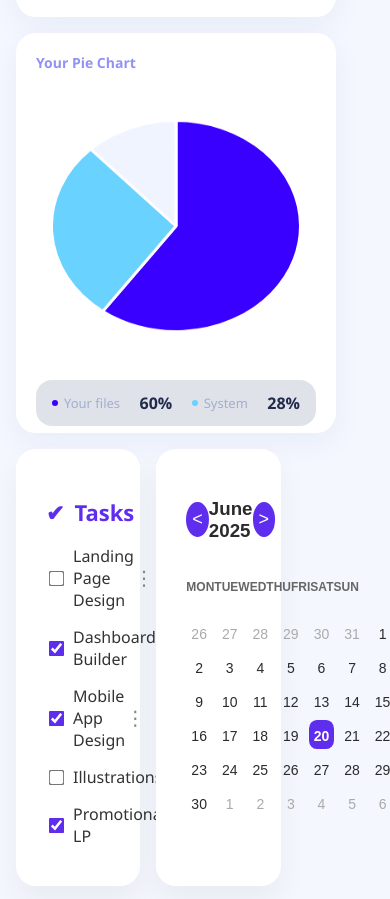
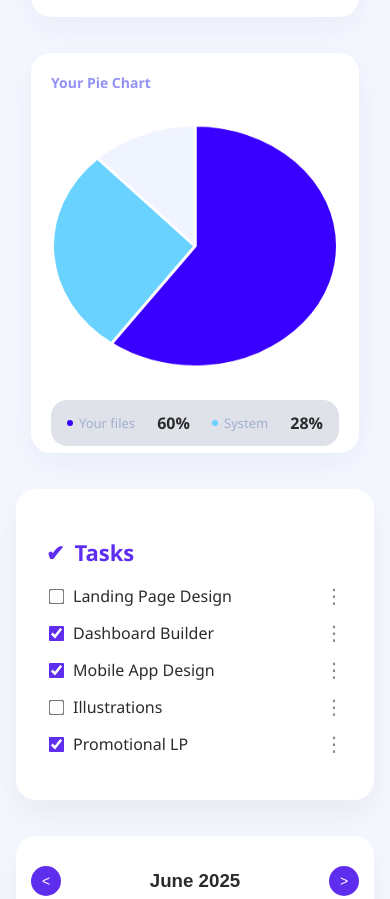
Before and after one commit to Sivasanjay24/DashBoard, a plain HTML site: page index.html in a window 390 px wide. Shown: the part 1967-2866 px from the top of the page. Drawn offline with nearby package versions, Linux system fonts and the light colour scheme.

Commit message:
responsiveness

```diff
--- a/index.html
+++ b/index.html
@@ -130,7 +130,6 @@
             </div>
           </div>
 
-          <div class="cards2">
           <div class="tasks">
             <h2>Tasks</h2>
             <div class="task-item">
@@ -138,15 +137,11 @@
               <span class="dots">⋮</span>
             </div>
             <div class="task-item">
-                <label
-                  ><input type="checkbox" checked /> Dashboard Builder</label
-                >
+              <label><input type="checkbox" checked /> Dashboard Builder</label>
               <span class="dots">⋮</span>
             </div>
             <div class="task-item">
-                <label
-                  ><input type="checkbox" checked /> Mobile App Design</label
-                >
+              <label><input type="checkbox" checked /> Mobile App Design</label>
               <span class="dots">⋮</span>
             </div>
             <div class="task-item">
@@ -158,9 +153,7 @@
               <span class="dots">⋮</span>
             </div>
           </div>
-          </div>
 
-          <div class="cards2">
           <div class="calendar">
             <div class="calendar-header">
               <button onclick="changeMonth(-1)">&#60;</button>
@@ -175,10 +168,9 @@
               <div>FRI</div>
               <div>SAT</div>
               <div>SUN</div>
-                <br>
+              <br />
             </div>
             <div class="calendar-dates" id="calendarDates"></div>
-            </div>
           </div>
         </div>
       </main>
--- a/style.css
+++ b/style.css
@@ -189,78 +189,20 @@ canvas {
   display: block;
 }
 
-@media (max-width: 768px) {
-  .graph-container {
-    gap: 1rem;
-    margin: 1rem 0;
-  }
-
-  .graph-section,
-  .weekly-revenue-card {
-    min-width: calc(100% - 2rem);
-    margin: 0 1rem;
-    padding: 1rem;
-  }
-
-  .chart-container {
-    height: 220px;
-  }
-}
-
-@media (max-width: 480px) {
-  .graph-section,
-  .weekly-revenue-card {
-    min-width: calc(100% - 1rem);
-    margin: 0 0.5rem;
-    padding: 0.8rem;
-  }
-
-  .chart-container {
-    height: 200px;
-  }
-  .graph-header {
-    flex-direction: column;
-    align-items: flex-start;
-    gap: 0.3rem;
-  }
-
-  .graph-value {
-    gap: 0.3rem;
-  }
-
-  .graph-value h1 {
-    font-size: 1.5rem;
-  }
-}
-@media (max-width: 1024px) {
-  .cards-container {
-    grid-template-columns: repeat(2, 1fr);
-  }
-}
-
-@media (max-width: 640px) {
-  .cards-container {
-    grid-template-columns: 1fr;
-    margin: 0 0.5rem 1rem;
-    width: calc(100% - 1rem);
-  }
-
-  .card {
-    padding: 1.2rem;
-  }
-}
-
-.traffic-card {
-  background-color: #ffffff;
+/* Updated Traffic and Pie Cards */
+.traffic-card, .pie-card {
+  background-color: var(--card-bg);
   border-radius: 20px;
   padding: 20px;
-  width: 280px;
+  width: 100%;
+  max-width: 280px;
   height: 360px;
   box-shadow: 0 10px 30px rgba(17, 38, 146, 0.05);
   display: flex;
   flex-direction: column;
   justify-content: space-between;
   overflow: hidden;
+  margin: 0 auto;
 }
 
 .traffic-header {
@@ -278,7 +220,7 @@ canvas {
 .traffic-count {
   font-size: 28px;
   font-weight: bold;
-  color: #1f2a4c;
+  color: var(--text);
 }
 
 .traffic-sub {
@@ -293,15 +235,8 @@ canvas {
 }
 
 .pie-card {
-  background-color: #ffffff;
-  border-radius: 20px;
-  width: 280px;
-  height: 360px;
-  box-shadow: 0 10px 30px rgba(17, 38, 146, 0.05);
-  display: flex;
-  flex-direction: column;
-  justify-content: space-between;
-  padding: 20px;
+  width: 100%;
+  max-width: 280px;
 }
 
 .pie-header {
@@ -309,7 +244,7 @@ canvas {
   justify-content: space-between;
   font-size: 14px;
   font-weight: 600;
-  color: #1f2a4c;
+  color: var(--text);
 }
 
 .pie-header span {
@@ -352,22 +287,37 @@ canvas {
 .value {
   font-size: 16px;
   font-weight: 600;
-  color: #1f2a4c;
+  color: var(--text);
 }
 
 .pie-card canvas {
   height: 80% !important;
-  width: 90% !important;
+  width: 100% !important;
   margin: 10px auto;
 }
 
+.traffic-card .chart-container {
+  width: 100%;
+  height: 200px;
+}
+
+.cards2 {
+  display: flex;
+  flex: 1 1 300px;
+  align-items: center;
+  justify-content: center;
+  height: 100%;
+  padding: 10px;
+  box-sizing: border-box;
+}
+
 .tasks {
-  background: #fff;
+  background: var(--card-bg);
   padding: 30px;
   border-radius: 20px;
   box-shadow: 0 15px 30px rgba(0, 0, 0, 0.05);
   width: 16.5vw;
-  height: 85%;
+  height: 100;
 }
 
 .tasks h2 {
@@ -395,7 +345,7 @@ canvas {
   display: flex;
   align-items: center;
   font-size: 16px;
-  color: #333;
+  color: var(--text);
 }
 
 .task-item input[type="checkbox"] {
@@ -410,10 +360,6 @@ canvas {
   cursor: pointer;
   line-height: 0;
 }
-.card2 {
-  display: flex;
-  align-items: center;
-}
 
 .calendar {
   font-family: Arial, sans-serif;
@@ -421,12 +367,12 @@ canvas {
   margin: 0 auto;
   box-shadow: 0 0 10px rgba(0, 0, 0, 0.1);
   padding: 20px;
-  background: white;
+  background: var(--card-bg);
   padding: 30px;
   border-radius: 20px;
   box-shadow: 0 15px 30px rgba(0, 0, 0, 0.05);
   width: 16.5vw;
-  height: 85%;
+  height: 100;
 }
 .calendar-header {
   display: flex;
@@ -488,3 +434,114 @@ canvas {
 .calendar-dates .other-month {
   color: #aaa;
 }
+
+/* Responsive Styles */
+@media (max-width: 1024px) {
+  .cards-container {
+    grid-template-columns: repeat(2, 1fr);
+  }
+
+  .tasks, .calendar {
+    width: 100%;
+    height: auto;
+  }
+}
+
+@media (max-width: 768px) {
+  .graph-container {
+    gap: 1rem;
+    margin: 1rem 0;
+  }
+
+  .graph-section,
+  .weekly-revenue-card {
+    min-width: calc(100% - 2rem);
+    margin: 0 1rem;
+    padding: 1rem;
+  }
+
+  .chart-container {
+    height: 220px;
+  }
+
+  .traffic-card, .pie-card {
+    width: 100%;
+    max-width: 100%;
+    margin-bottom: 20px;
+  }
+
+  .cards2 {
+    flex: 1 1 100%;
+    padding: 0 15px;
+  }
+
+  .tasks {
+    margin-bottom: 20px;
+  }
+
+  .traffic-header {
+    flex-direction: column;
+    gap: 10px;
+  }
+
+  .traffic-change {
+    align-self: flex-end;
+  }
+}
+
+@media (max-width: 640px) {
+  .cards-container {
+    grid-template-columns: 1fr;
+    margin: 0 0.5rem 1rem;
+    width: calc(100% - 1rem);
+  }
+
+  .card {
+    padding: 1.2rem;
+  }
+
+  .graph-section,
+  .weekly-revenue-card {
+    min-width: calc(100% - 1rem);
+    margin: 0 0.5rem;
+    padding: 0.8rem;
+  }
+
+  .chart-container {
+    height: 200px;
+  }
+
+  .graph-header {
+    flex-direction: column;
+    align-items: flex-start;
+    gap: 0.3rem;
+  }
+
+  .graph-value {
+    gap: 0.3rem;
+  }
+
+  .graph-value h1 {
+    font-size: 1.5rem;
+  }
+}
+
+@media (max-width: 480px) {
+  .calendar {
+    padding: 15px;
+  }
+
+  .calendar-header button {
+    width: 30px;
+    height: 30px;
+    font-size: 14px;
+  }
+
+  .calendar-days {
+    font-size: 10px;
+  }
+
+  .calendar-dates div {
+    padding: 5px 2px;
+  }
+}
```
Lines whose indentation alone changed are shown as unchanged.
